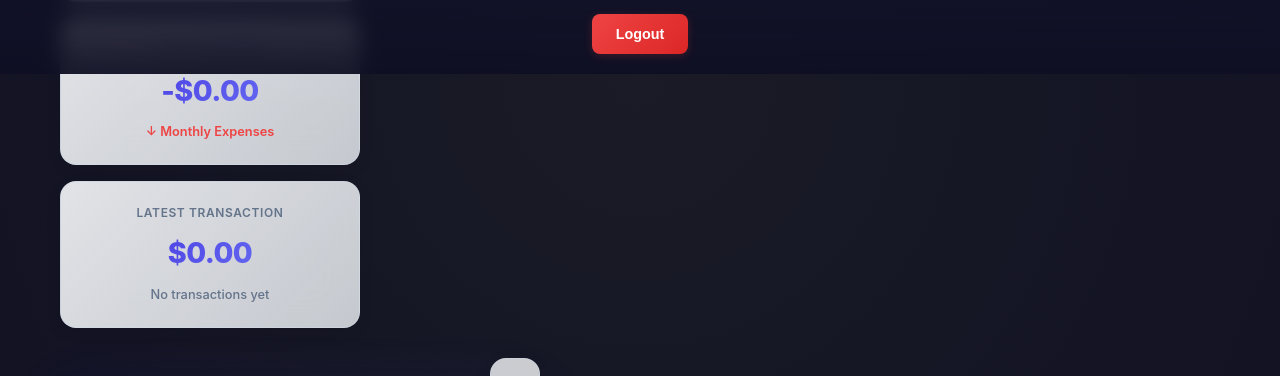
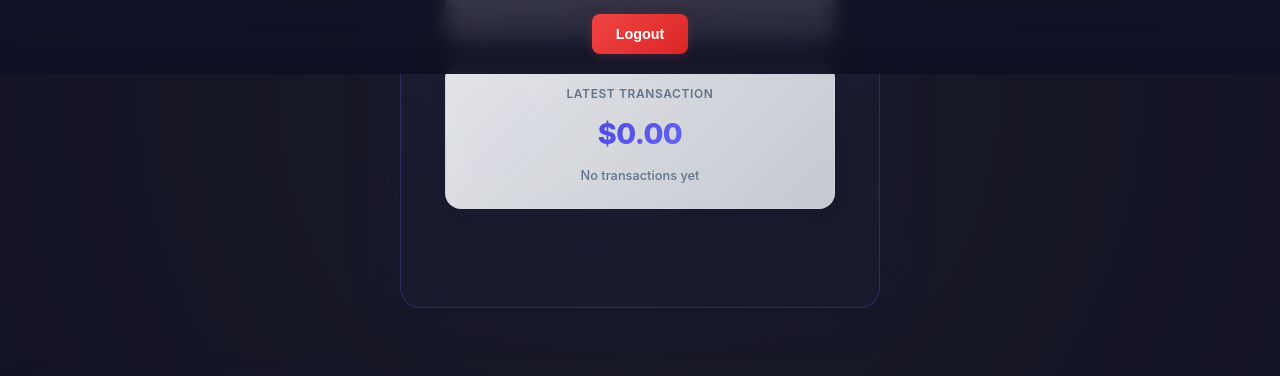
Before and after one commit to tejassst/my-bucks, a React (Create React App) app: page / in a window 1280 px wide. Shown: the part 726-1102 px from the top of the page. Built offline with nearby package versions, Linux system fonts and the light colour scheme; no server answers; sample sign-in values are in the browser's storage.

Commit message:
view adjustmenst 1

```diff
--- a/src/components/Home.js
+++ b/src/components/Home.js
@@ -246,10 +246,10 @@ function Home() {
             {balance}
             <span className="fraction">{fraction}</span>
           </h1>
+          <Stats transactions={validTransactions} />
         </div>
       </header>
       <main>
-        <Stats transactions={validTransactions} />
         <div className="dashboard-container">
           <div className="dashboard-left">
             <form onSubmit={addTransaction}>
--- a/src/style/Home.css
+++ b/src/style/Home.css
@@ -46,7 +46,7 @@
 
 body {
   background: #ffffff;
-  color: #1a202c;
+  color: #e9eef7;
   min-height: 100vh;
   position: relative;
   font-family: -apple-system, BlinkMacSystemFont, 'Segoe UI', Roboto, Oxygen,
@@ -125,6 +125,7 @@ h1 span.fraction {
 
 .dashboard-container {
   display: flex;
+  justify-content: center;
   flex-direction: column;
   gap: 20px;
   width: 100%;
```
